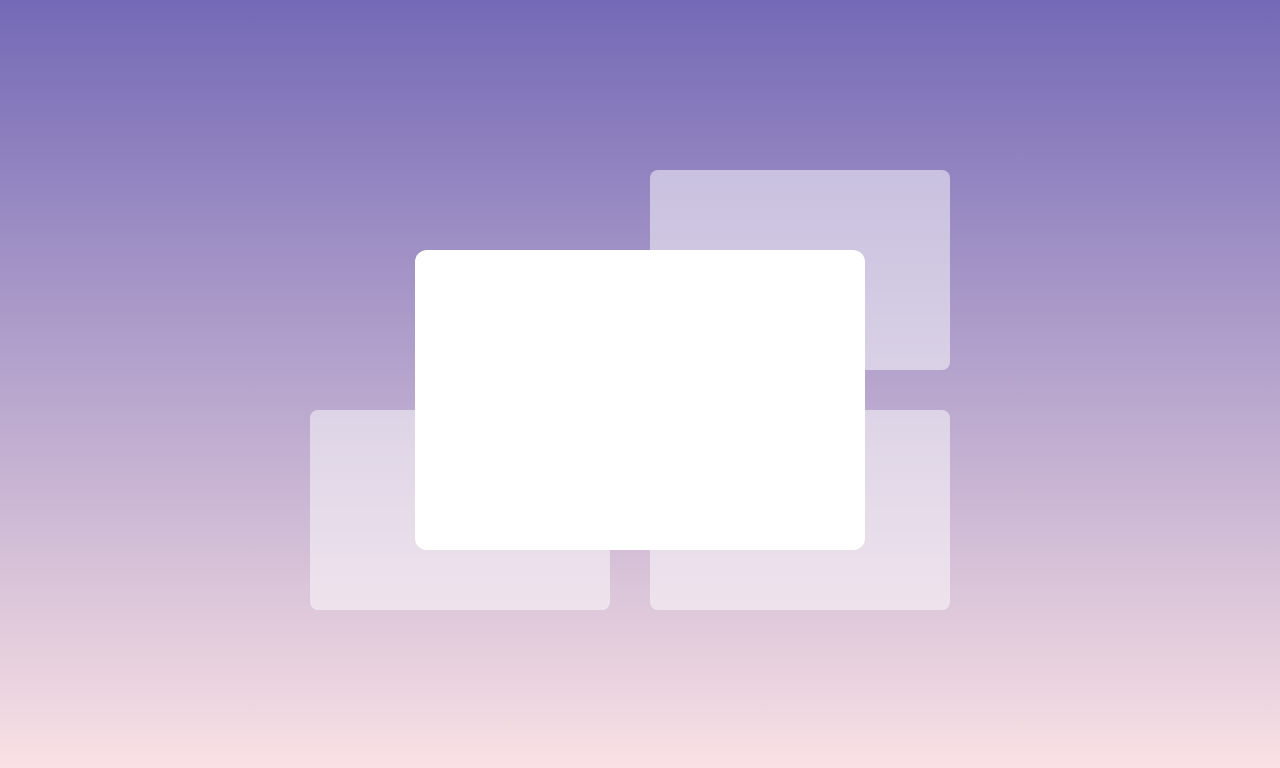
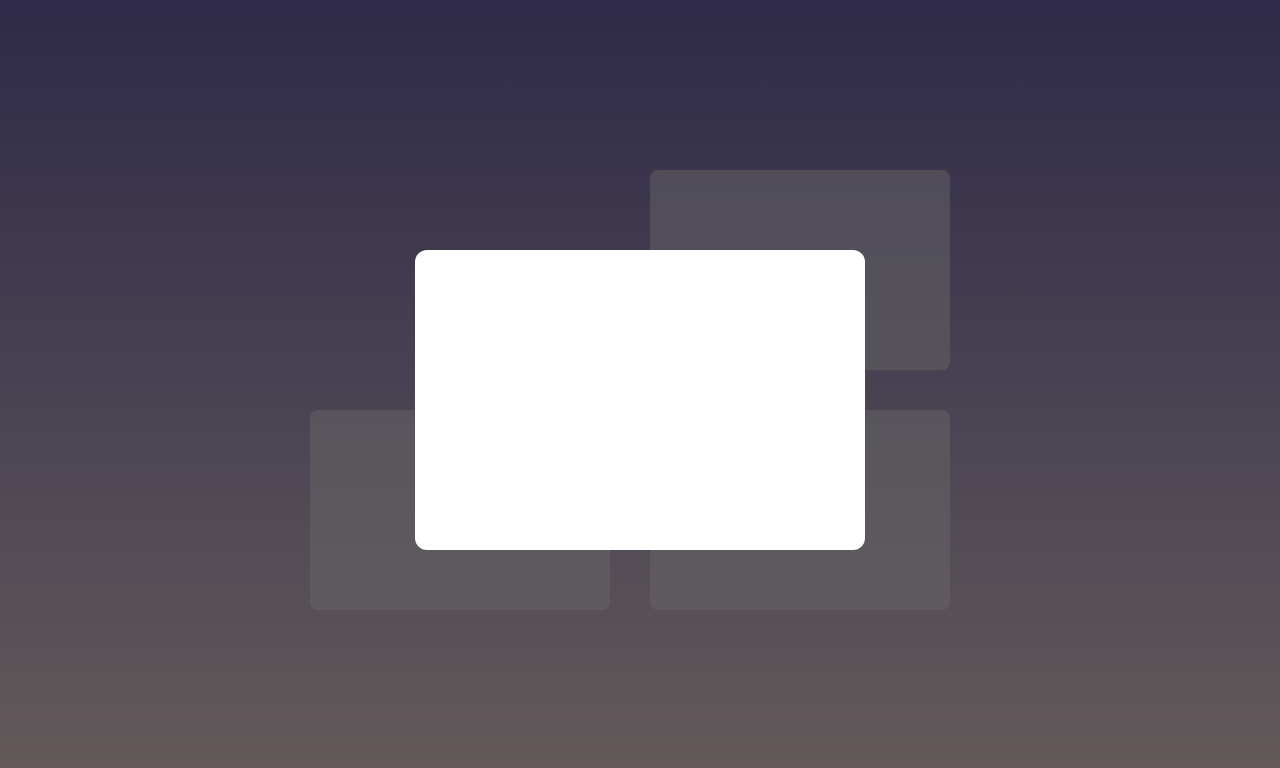
Before and after one commit to fromhelianthus/my-framer, a React (Create React App) app: page / in a window 1280 px wide. Both pictures are taken after a click on the element 460 px from the left and 270 px from the top of the page. Shown: the top 768 px of the page. Built offline with nearby package versions, Linux system fonts and the light colour scheme.

Commit message:
feat animate wip

```diff
--- a/src/App.css
+++ b/src/App.css
@@ -27,3 +27,13 @@ html,
     border-radius: 8px;
     cursor: pointer;
 }
+
+.overlay {
+    position: fixed;
+    top: 0;
+    left: 0;
+    width: 100%;
+    height: 100%;
+    background-color: rgba(0, 0, 0, 0.6);
+    z-index: 9;
+}
--- a/src/App.tsx
+++ b/src/App.tsx
@@ -21,8 +21,14 @@ const App: React.FC = () => {
                                 initial={{
                                     scale: 1,
                                     opacity: 0.5,
-                                    x: index % 2 === 0 ? "-30%" : "10%",
-                                    y: index < 2 ? "-20%" : "20%",
+                                    x:
+                                        index === 0 || index === 2
+                                            ? "-100%"
+                                            : "",
+                                    y:
+                                        index === 0 || index === 2
+                                            ? ""
+                                            : "-100%",
                                 }}
                                 animate={{
                                     scale: 1.5,
@@ -55,6 +61,12 @@ const App: React.FC = () => {
                     )}
                 </div>
             ))}
+            {activeIndex !== null && (
+                <div
+                    className="overlay"
+                    onClick={() => setActiveIndex(null)}
+                ></div>
+            )}
         </div>
     );
 };
```
